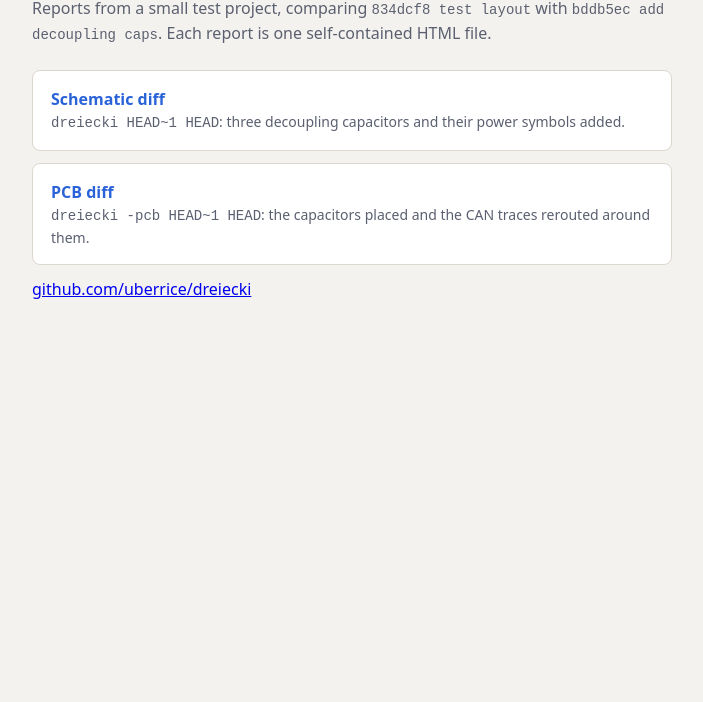
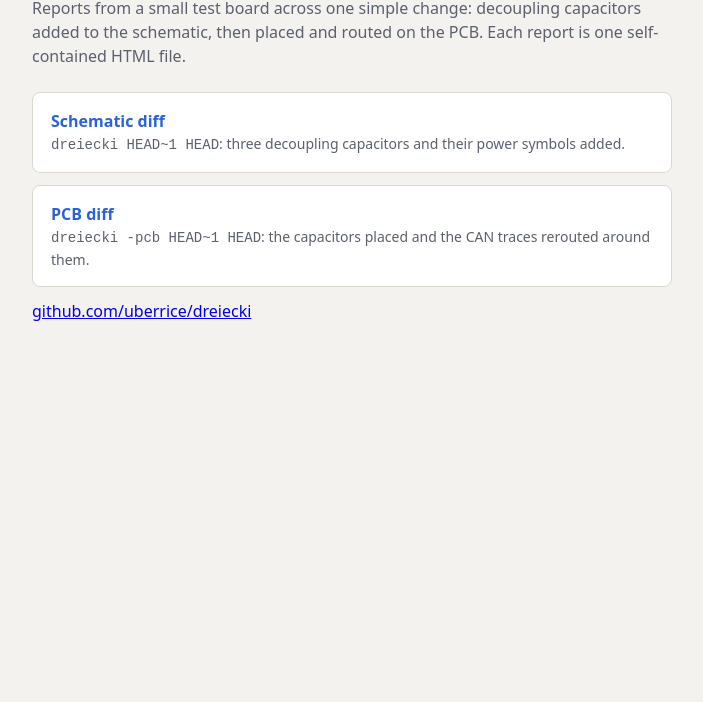
Before and after one commit to uberrice/dreiecki, a plain HTML site: page index.html in a window 1280 px wide. Shown: the part 98-800 px from the top of the page, without its empty margins (288-991 px from the left). Drawn offline with Linux system fonts and the light colour scheme.

Commit message:
Describe demo change instead of listing commit ids

```diff
--- a/index.html
+++ b/index.html
@@ -24,8 +24,9 @@
 <body>
 <main>
   <h1>dreiecKi demo</h1>
-  <p>Reports from a small test project, comparing <code>834dcf8 test layout</code> with
-    <code>bddb5ec add decoupling caps</code>. Each report is one self-contained HTML file.</p>
+  <p>Reports from a small test board across one simple change: decoupling capacitors
+    added to the schematic, then placed and routed on the PCB. Each report is one
+    self-contained HTML file.</p>
   <a class="card" href="schematic.html"><strong>Schematic diff</strong>
     <span><code>dreiecki HEAD~1 HEAD</code>: three decoupling capacitors and their power symbols added.</span></a>
   <a class="card" href="pcb.html"><strong>PCB diff</strong>
```
